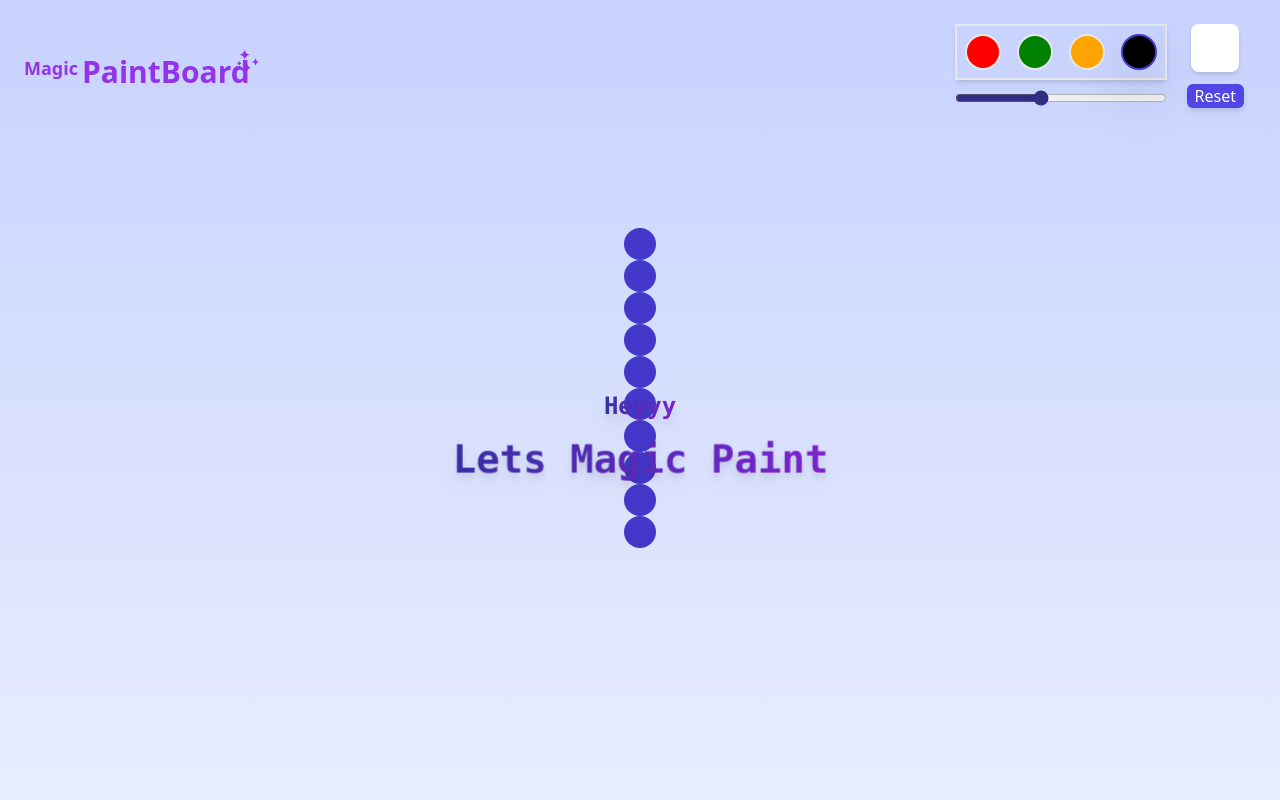
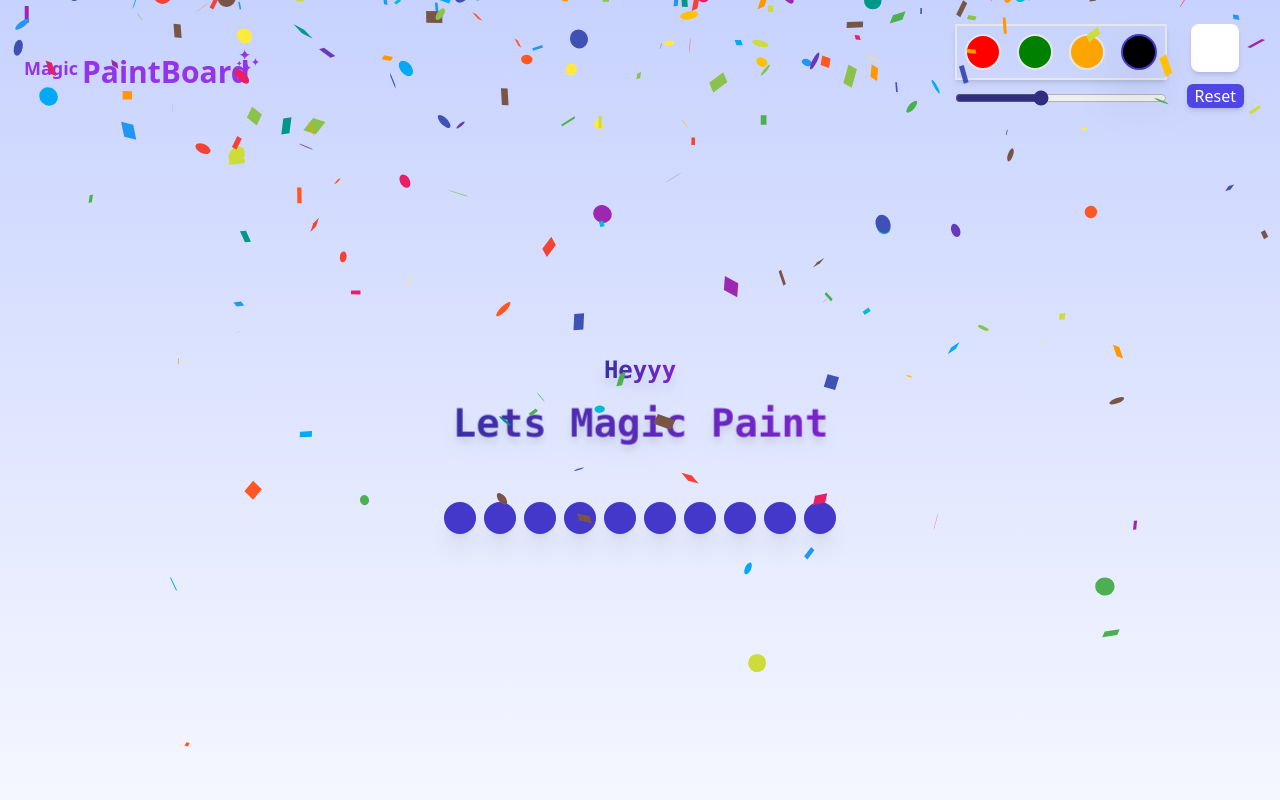
Before and after one commit to Omkar-Jawalkar/ReactPaintboard, a React (Vite) app: page / in a window 1280 px wide. Both pictures are taken after a click on the button "Magic". Shown: the top 800 px of the page. Built offline with nearby package versions, Linux system fonts and the light colour scheme.

Commit message:
celebration added

```diff
--- a/package.json
+++ b/package.json
@@ -12,6 +12,7 @@
   "dependencies": {
     "framer-motion": "^10.16.4",
     "react": "^18.2.0",
+    "react-confetti": "^6.1.0",
     "react-dom": "^18.2.0",
     "react-icons": "^4.11.0",
     "react-router-dom": "^6.18.0"
--- a/src/pages/MainPage/MainPage.jsx
+++ b/src/pages/MainPage/MainPage.jsx
@@ -4,6 +4,26 @@ import Navbar from '../../components/Navbar/Navbar';
 import { AnimatePresence, motion } from 'framer-motion';
 import PaintDataContext from '../../context/PaintDataContext';
 import { FaWandMagicSparkles } from 'react-icons/fa6';
+import Confetti from 'react-confetti';
+
+const circleVariant = {
+   hidden: {
+      scale: 0,
+      opacity: 0,
+      y: 290,
+   },
+   visible: {
+      scale: 1,
+      opacity: 1,
+      y: 290,
+      transition: {
+         type: 'spring',
+         stiffness: 100,
+         damping: 15,
+         duration: 1,
+      },
+   },
+};
 
 const MainPage = () => {
    const [selectedColor, setSelectedColor] = useState('black');
@@ -12,6 +32,7 @@ const MainPage = () => {
    const [resetCanvas, setResetCanvas] = useState(true);
    const [count] = useState(new Array(10).fill(0));
    const [showMagicButton, setShowMagicButton] = useState(true);
+   const [showCelebration, setShowCelebration] = useState(false);
 
    const motionSpanRef = useRef(null);
    return (
@@ -33,15 +54,24 @@ const MainPage = () => {
          >
             <AnimatePresence>
                <Navbar />
+
+               <Confetti
+                  recycle={false}
+                  onConfettiComplete={(confetti) => {
+                     setShowCelebration(false);
+                     confetti.reset();
+                  }}
+                  numberOfPieces={showCelebration ? 1000 : 0}
+               />
                {/* Canvas Component */}
-               <div className="p-4">
-                  <div className="flex w-full flex-col justify-center items-center">
+               <div className=" relative p-4">
+                  <div className="flex absolute top-0 left-0 right-0 w-full flex-col justify-center items-center">
                      <motion.h4
                         initial={{ opacity: 0, x: 0, y: 0 }}
                         animate={{
                            opacity: 1,
                            x: 0,
-                           y: 230,
+                           y: 210,
                            scale: 1,
                         }}
                         transition={{
@@ -58,7 +88,7 @@ const MainPage = () => {
                         animate={{
                            opacity: 1,
                            x: 0,
-                           y: 250,
+                           y: 230,
                            scale: 1.3,
                         }}
                         transition={{
@@ -85,12 +115,20 @@ const MainPage = () => {
                            animate={{
                               opacity: 1,
                               x: 0,
-                              y: 270,
+                              y: 250,
                               scale: 1,
+                           }}
+                           exit={{
+                              opacity: 0,
+                              y: -600,
+                              transition: {
+                                 duration: 1.5,
+                              },
                            }}
                            transition={{
                               type: 'spring',
                               stiffness: 100,
+                              delay: 1.7,
                            }}
                            whileHover={{
                               scale: 1,
@@ -100,15 +138,19 @@ const MainPage = () => {
                            }}
                            onClick={() => {
                               setShowMagicButton(false);
+                              setShowCelebration(true);
                            }}
                            className="px-2 py-1 flex gap-1 justify-center items-center rounded-md text-white bg-gradient-to-r from-indigo-600 to-violet-800 shadow-lg"
                         >
                            Magic <FaWandMagicSparkles className="text-white" />
                         </motion.button>
                      ) : (
-                        <>
+                        <div className="flex space-x-2 justify-center items-center">
                            {count.map((number, index) => (
                               <motion.span
+                                 variants={circleVariant}
+                                 initial="hidden"
+                                 animate="visible"
                                  key={index}
                                  dragElastic={1}
                                  drag
@@ -116,11 +158,14 @@ const MainPage = () => {
                                     bounceStiffness: 100,
                                     bounceDamping: 3,
                                  }}
+                                 whileTap={{
+                                    scale: 0.8,
+                                 }}
                                  dragConstraints={motionSpanRef}
-                                 className="p-4 hover:cursor-move rounded-full bg-indigo-700"
+                                 className="p-4 hover:cursor-move shadow-xl rounded-full bg-indigo-700"
                               ></motion.span>
                            ))}
-                        </>
+                        </div>
                      )}
                   </div>
 
```
Also changed, not shown: 1 other file (tests, documents, lock files or other folders).
